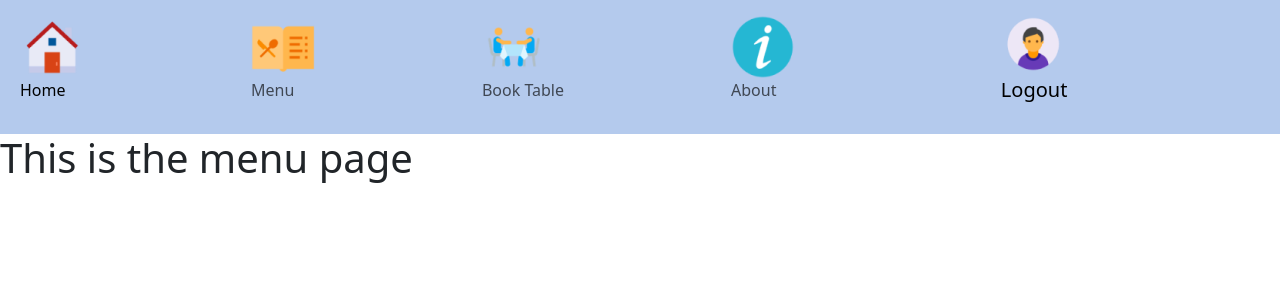
After one commit to douglas86/ci-project4-restaurant-booking-system, a Django app: page /menu/ in a window 1280 px wide. The commit adds this page. Shown: the top 300 px of the page. Run offline with Django 5.2, Linux system fonts and the light colour scheme.

Commit message:
created the menu page and the link from navbar

```diff
--- a/booking_system/urls.py
+++ b/booking_system/urls.py
@@ -18,8 +18,10 @@ from django.contrib import admin
 from django.urls import path
 
 from home.views import HomePageView
+from menu.views import MenuView
 
 urlpatterns = [
     path('admin/', admin.site.urls),
+    path('menu/', MenuView.as_view(), name='menu'),
     path('', HomePageView.as_view(), name='home'),
 ]
--- /dev/null
+++ b/menu/admin.py
@@ -0,0 +1 @@
+# Register your models here.
--- /dev/null
+++ b/menu/apps.py
@@ -0,0 +1,6 @@
+from django.apps import AppConfig
+
+
+class MenuConfig(AppConfig):
+    default_auto_field = 'django.db.models.BigAutoField'
+    name = 'menu'
--- /dev/null
+++ b/menu/models.py
@@ -0,0 +1 @@
+# Create your models here.
--- /dev/null
+++ b/menu/tests.py
@@ -0,0 +1 @@
+# Create your tests here.
--- /dev/null
+++ b/menu/views.py
@@ -0,0 +1,6 @@
+from django.views.generic import TemplateView
+
+
+# Create your views here.
+class MenuView(TemplateView):
+    template_name = 'menu/menu.html'
--- a/templates/base.html
+++ b/templates/base.html
@@ -1,6 +1,7 @@
 {% load static %}
 
 {% url 'home' as home %}
+{% url 'menu' as menu %}
 
 <!DOCTYPE html>
 <html lang="en">
@@ -40,7 +41,7 @@
                         <img src="{% static 'images/navbar/Home.png' %}" alt="not found">
                         <p>Home</p>
                     </a>
-                    <a class="nav-link icon" href="#">
+                    <a class="nav-link icon" href="{% url 'menu' %}">
                         <img src="{% static 'images/navbar/Restaurant Menu.png' %}" alt="not found">
                         <p>Menu</p>
                     </a>
--- /dev/null
+++ b/templates/menu/menu.html
@@ -0,0 +1,5 @@
+{% extends 'base.html' %}
+
+{% block content %}
+    <h1>This is the menu page</h1>
+{% endblock content %}
```
Also changed, not shown: menu/__init__.py (added), menu/migrations/__init__.py (added).
